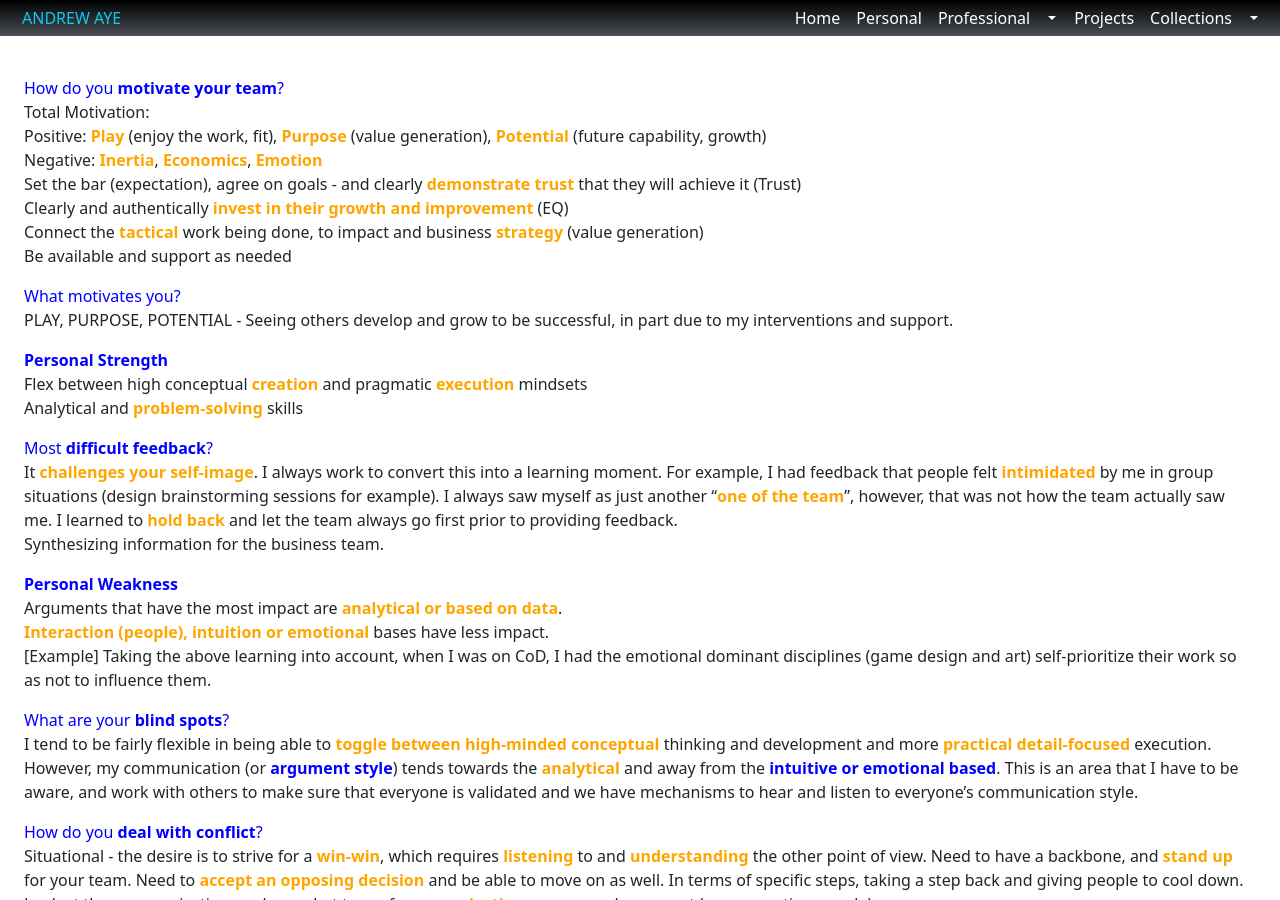
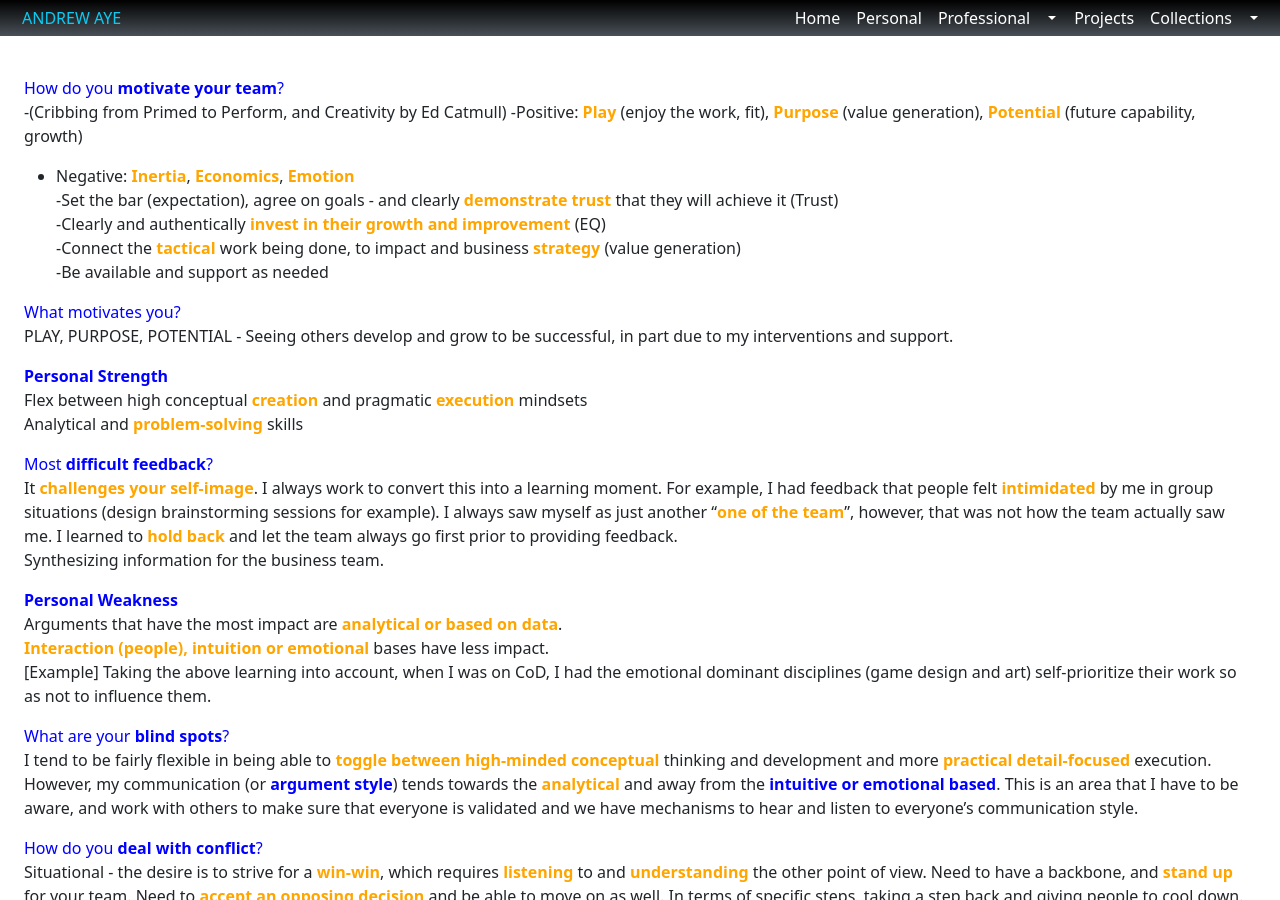
Before and after one commit to aaye/aaye.github.io, a Jekyll site: the page built from professional/interviewqanda.md, in a window 1280 px wide and 900 px high. Built offline with Jekyll 4.4.1, drawn with Linux system fonts in a browser that asks for light colours; our own code applies the rules of GitHub Pages for plain Markdown files.

Commit message:
Update interviewqanda.md

```diff
--- a/professional/interviewqanda.md
+++ b/professional/interviewqanda.md
@@ -1,11 +1,11 @@
 <span style="color:blue">How do you **motivate your team**?</span>
-Total Motivation:
-  Positive: <span style="color:orange">**Play**</span> (enjoy the work, fit), <span style="color:orange">**Purpose**</span> (value generation), <span style="color:orange">**Potential**</span> (future capability, growth)
-  Negative: <span style="color:orange">**Inertia**</span>, <span style="color:orange">**Economics**</span>, <span style="color:orange">**Emotion**</span>
-Set the bar (expectation), agree on goals - and clearly <span style="color:orange">**demonstrate trust**</span> that they will achieve it (Trust)
-Clearly and authentically <span style="color:orange">**invest in their growth and improvement**</span> (EQ)
-Connect the <span style="color:orange">**tactical**</span> work being done, to impact and business <span style="color:orange">**strategy**</span> (value generation)
-Be available and support as needed
+-(Cribbing from Primed to Perform, and Creativity by Ed Catmull)
+-Positive: <span style="color:orange">**Play**</span> (enjoy the work, fit), <span style="color:orange">**Purpose**</span> (value generation), <span style="color:orange">**Potential**</span> (future capability, growth)
+- Negative: <span style="color:orange">**Inertia**</span>, <span style="color:orange">**Economics**</span>, <span style="color:orange">**Emotion**</span>
+-Set the bar (expectation), agree on goals - and clearly <span style="color:orange">**demonstrate trust**</span> that they will achieve it (Trust)
+-Clearly and authentically <span style="color:orange">**invest in their growth and improvement**</span> (EQ)
+-Connect the <span style="color:orange">**tactical**</span> work being done, to impact and business <span style="color:orange">**strategy**</span> (value generation)
+-Be available and support as needed
 
 <span style="color:blue">What motivates you?</span>
 PLAY, PURPOSE, POTENTIAL - Seeing others develop and grow to be successful, in part due to my interventions and support.
```
